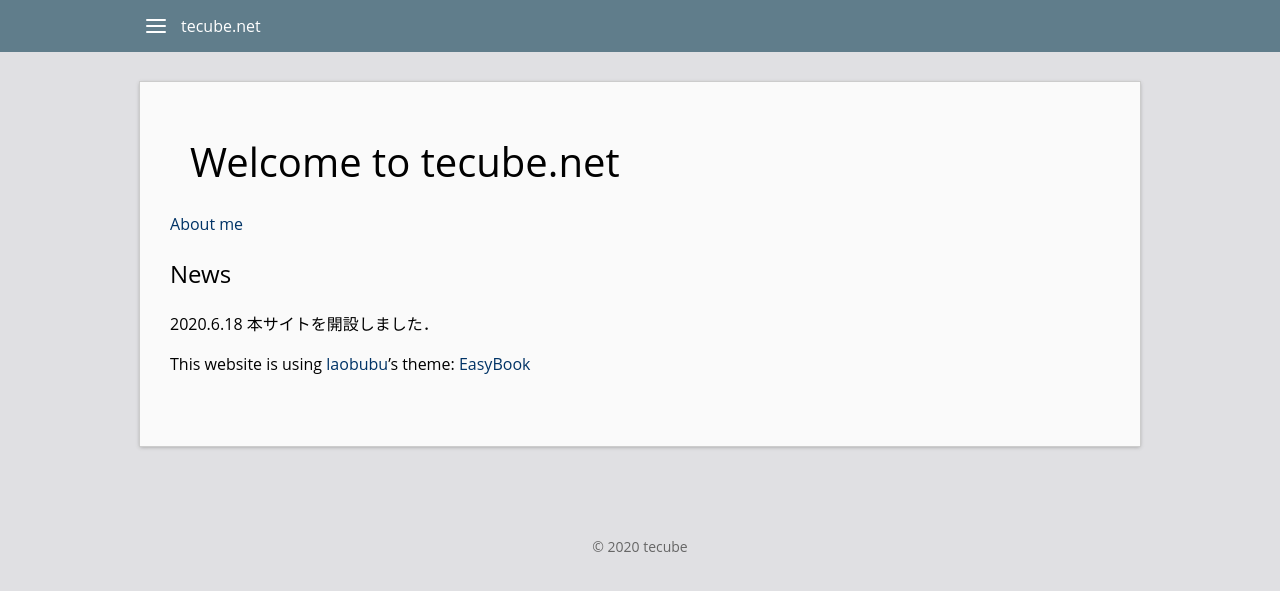
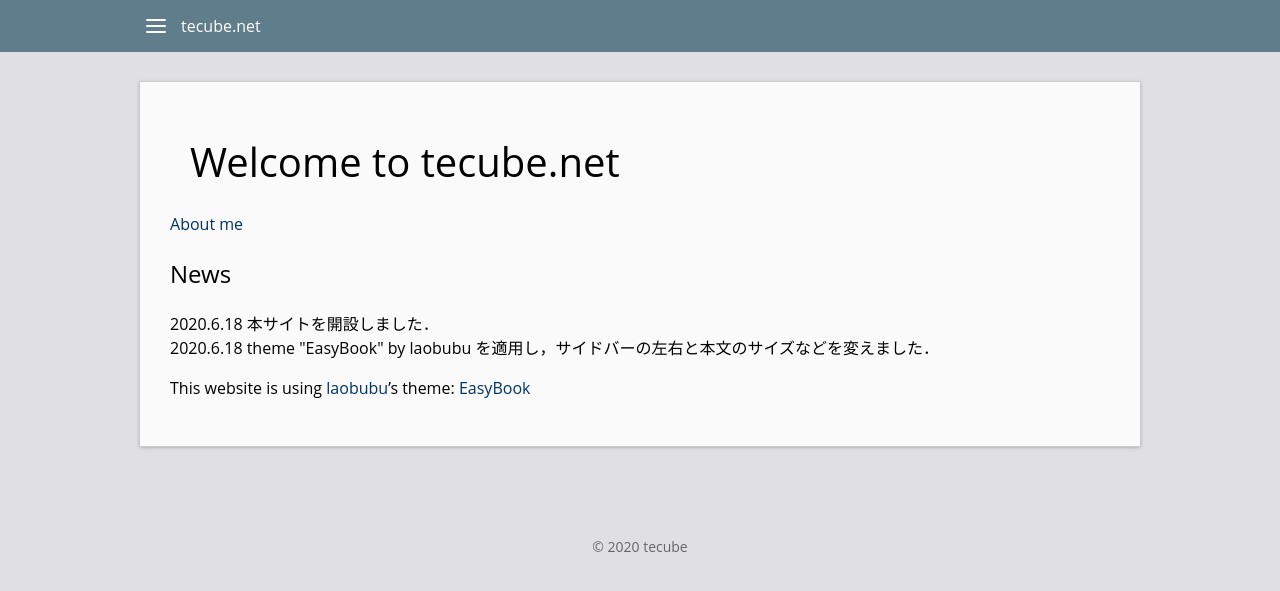
Before and after one commit to tecube/tecube.github.io, a Jekyll site: the page built from index.markdown, in a window 1280 px wide. Shown: the top 591 px of the page. Built offline with Jekyll 4.4.1, drawn with Linux system fonts in a browser that asks for light colours.

Commit message:
add new content to news

```diff
--- a/_data/news.yml
+++ b/_data/news.yml
@@ -2,3 +2,8 @@
   month: 6
   day: 18
   content: 本サイトを開設しました．
+
+- year: 2020
+  month: 6
+  day: 18
+  content: theme "EasyBook" by laobubu を適用し，サイドバーの左右と本文のサイズなどを変えました．
```
